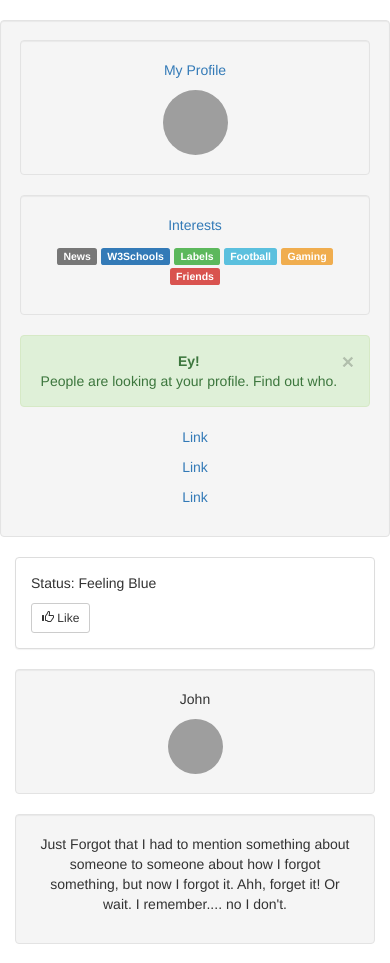
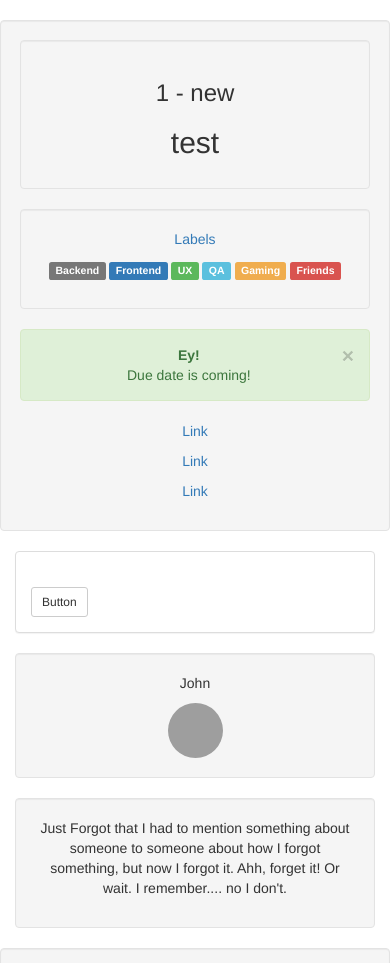
Before and after one commit to pablostarpig/formustarel, a Django app: a page that uses smarticket/board/templates/board/ticket_detail.html in a window 390 px wide. Shown: the part 52-1015 px from the top of the page. Run offline with Django 3.2, Linux system fonts and the light colour scheme; a user stored in the database is signed in; data comes from the database, SQL or seed files in the repository; some libraries are stand-ins or nearby versions; grey boxes are pictures that could not be loaded.

Commit message:
Add a new template for ticket details page

```diff
--- a/smarticket/board/forms.py
+++ b/smarticket/board/forms.py
@@ -22,4 +22,4 @@
 
     class Meta:
         model = User
-        fields = ['username', 'email', 'password']
+        fields = ['username', 'email', 'password', 'first_name', 'last_name', 'date_joined']
--- a/smarticket/board/templates/board/detail.html
+++ b/smarticket/board/templates/board/detail.html
@@ -39,6 +39,7 @@
                     <table class="table">
                         <thead>
                         <tr>
+                            <th>Number</th>
                             <th>Summary</th>
                             <th>Priority</th>
                             <th>Owner</th>
@@ -49,6 +50,7 @@
                         <tbody>
                         {% for ticket in project.ticket_set.all %}
                             <tr>
+                                <td><a href="{% url 'board:ticket_detail' ticket.id %}">{{ ticket.id }}</a></td>
                                 <td>{{ ticket.name }}</td>
                                 <td>{{ ticket.priority }}</td>
                                 <td>{{ ticket.owner }}</td>
--- a/smarticket/board/templates/board/ticket_detail.html
+++ b/smarticket/board/templates/board/ticket_detail.html
@@ -1,5 +1,5 @@
 {% extends 'board/base.html' %}
-{% block title %}{{ project }}{% endblock %}
+{% block title %}{{ ticket.id }}{% endblock %}
 {% block projects_active %}active{% endblock %}
 
 {% block body %}
@@ -7,16 +7,16 @@
   <div class="row">
     <div class="col-sm-3 well">
       <div class="well">
-        <p><a href="#">My Profile</a></p>
-        <img src="bird.jpg" class="img-circle" height="65" width="65" alt="Avatar">
+        <h3>{{ ticket.id }} - {{ ticket.status }}</h3>
+        <h2>{{ ticket.name }}</h2>
       </div>
       <div class="well">
-        <p><a href="#">Interests</a></p>
+        <p><a href="#">Labels</a></p>
         <p>
-          <span class="label label-default">News</span>
-          <span class="label label-primary">W3Schools</span>
-          <span class="label label-success">Labels</span>
-          <span class="label label-info">Football</span>
+          <span class="label label-default">Backend</span>
+          <span class="label label-primary">Frontend</span>
+          <span class="label label-success">UX</span>
+          <span class="label label-info">QA</span>
           <span class="label label-warning">Gaming</span>
           <span class="label label-danger">Friends</span>
         </p>
@@ -24,7 +24,7 @@
       <div class="alert alert-success fade in">
         <a href="#" class="close" data-dismiss="alert" aria-label="close">×</a>
         <p><strong>Ey!</strong></p>
-        People are looking at your profile. Find out who.
+        Due date is coming!
       </div>
       <p><a href="#">Link</a></p>
       <p><a href="#">Link</a></p>
@@ -36,9 +36,9 @@
         <div class="col-sm-12">
           <div class="panel panel-default text-left">
             <div class="panel-body">
-              <p contenteditable="true">Status: Feeling Blue</p>
+              <h2>{{ ticket.description }}</h2>
               <button type="button" class="btn btn-default btn-sm">
-                <span class="glyphicon glyphicon-thumbs-up"></span> Like
+                  Button
               </button>
             </div>
           </div>
@@ -49,45 +49,6 @@
         <div class="col-sm-3">
           <div class="well">
            <p>John</p>
-           <img src="bird.jpg" class="img-circle" height="55" width="55" alt="Avatar">
-          </div>
-        </div>
-        <div class="col-sm-9">
-          <div class="well">
-            <p>Just Forgot that I had to mention something about someone to someone about how I forgot something, but now I forgot it. Ahh, forget it! Or wait. I remember.... no I don't.</p>
-          </div>
-        </div>
-      </div>
-      <div class="row">
-        <div class="col-sm-3">
-          <div class="well">
-           <p>Bo</p>
-           <img src="bandmember.jpg" class="img-circle" height="55" width="55" alt="Avatar">
-          </div>
-        </div>
-        <div class="col-sm-9">
-          <div class="well">
-            <p>Just Forgot that I had to mention something about someone to someone about how I forgot something, but now I forgot it. Ahh, forget it! Or wait. I remember.... no I don't.</p>
-          </div>
-        </div>
-      </div>
-      <div class="row">
-        <div class="col-sm-3">
-          <div class="well">
-           <p>Jane</p>
-           <img src="bandmember.jpg" class="img-circle" height="55" width="55" alt="Avatar">
-          </div>
-        </div>
-        <div class="col-sm-9">
-          <div class="well">
-            <p>Just Forgot that I had to mention something about someone to someone about how I forgot something, but now I forgot it. Ahh, forget it! Or wait. I remember.... no I don't.</p>
-          </div>
-        </div>
-      </div>
-      <div class="row">
-        <div class="col-sm-3">
-          <div class="well">
-           <p>Anja</p>
            <img src="bird.jpg" class="img-circle" height="55" width="55" alt="Avatar">
           </div>
         </div>
```
Also changed, not shown: smarticket/board/templates/board/index.html (+6 -9 lines).
